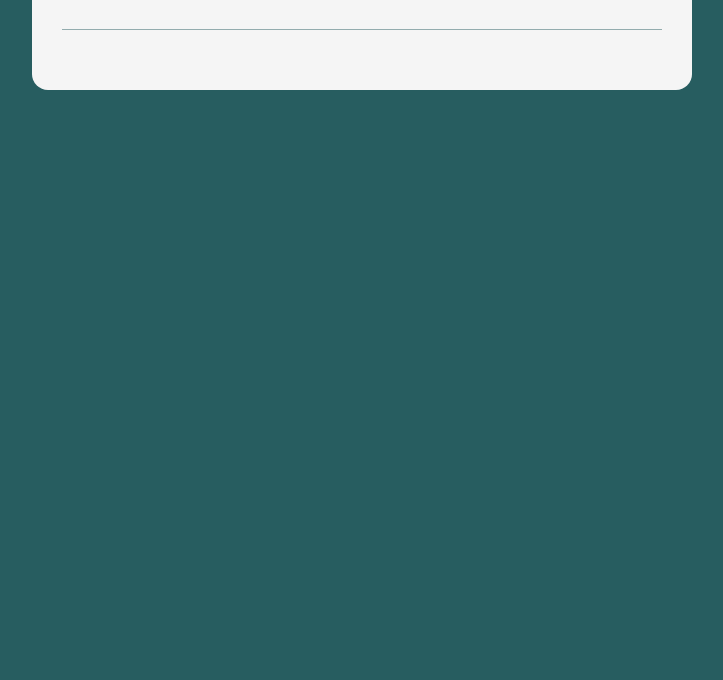
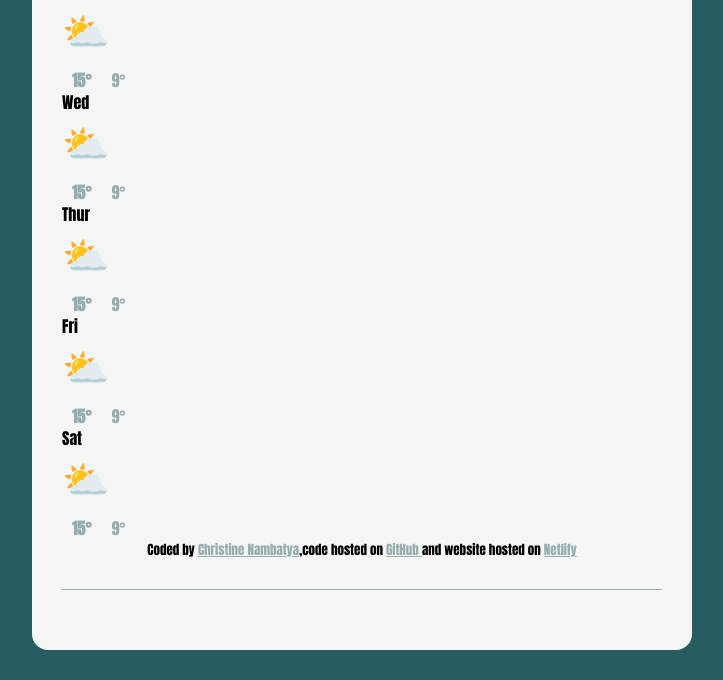
Before and after one commit to ChrissyNambz/Project-Climate, a plain HTML site: page index.html in a window 1280 px wide. Shown: the part 244-924 px from the top of the page, without its empty margins (278-1001 px from the left). Before the commit the page ends 800 px from the top, so only its background shows below. Drawn offline with nearby package versions, Linux system fonts and the light colour scheme; no server answers.

Commit message:
Updated HTML & CSS
Added Weekday's to Html and updated HTML

```diff
--- a/index.html
+++ b/index.html
@@ -44,7 +44,66 @@
       <div class="temp-figure" id="temperature">14</div>
        <div class="climate-unit">°C</div>
     </div>
+  </div class="weather-forecast">
+  <div class=" weather-forecast-day">
+    <div class="weather-forecast-date"> Tue</div>
+    <div class="weather-forecast-icon">⛅ </div>
+    <div class="weather-forecast-temperatures">
+       <div class="weather-forecast-temperature">
+      <strong> 15°</strong>
+       </div>
+        <div class="weather-forecast-temperature">
+       9°</div>
   </div>
+
+  </div class="weather-forecast">
+  <div class=" weather-forecast-day">
+    <div class="weather-forecast-date"> Wed</div>
+    <div class="weather-forecast-icon">⛅ </div>
+    <div class="weather-forecast-temperatures">
+       <div class="weather-forecast-temperature">
+      <strong> 15°</strong>
+       </div>
+        <div class="weather-forecast-temperature">
+       9°</div>
+  </div>
+
+  </div class="weather-forecast">
+  <div class=" weather-forecast-day">
+    <div class="weather-forecast-date"> Thur</div>
+    <div class="weather-forecast-icon">⛅ </div>
+    <div class="weather-forecast-temperatures">
+       <div class="weather-forecast-temperature">
+      <strong> 15°</strong>
+       </div>
+        <div class="weather-forecast-temperature">
+       9°</div>
+  </div>
+
+  </div class="weather-forecast">
+  <div class=" weather-forecast-day">
+    <div class="weather-forecast-date"> Fri</div>
+    <div class="weather-forecast-icon">⛅ </div>
+    <div class="weather-forecast-temperatures">
+       <div class="weather-forecast-temperature">
+      <strong> 15°</strong>
+       </div>
+        <div class="weather-forecast-temperature">
+       9°</div>
+  </div>
+
+  </div class="weather-forecast">
+  <div class=" weather-forecast-day">
+    <div class="weather-forecast-date"> Sat</div>
+    <div class="weather-forecast-icon">⛅ </div>
+    <div class="weather-forecast-temperatures">
+       <div class="weather-forecast-temperature">
+      <strong> 15°</strong>
+       </div>
+        <div class="weather-forecast-temperature">
+       9°</div>
+  </div>
+    </div>
     <footer>
       Coded by
       <a href="https://github.com/ChrissyNambz" target="_blank"
--- a/src/style.css
+++ b/src/style.css
@@ -74,6 +74,34 @@ main {
   font-size: 30px;
   font-weight: 28px;
 }
+.weather-forecast {
+  display: flex;
+  justify-content: space-around;
+  margin-top: 30px;
+}
+.weather-forecast-date {
+  text-align: centre;
+  color: rgba (39, 33, 66, 0.4);
+  font-size: 16px;
+  line-height: 20px;
+}
+
+.weather-forecast-icon {
+  font-size: 38px;
+  text-align: centre;
+}
+.weather-forecast-temperatures {
+  text-align: centre;
+  color: rgba(4, 66, 71, 0.404);
+  margin-top: 10px;
+  display: flex;
+  justify-content: centre;
+}
+
+.weather-forecast-temperature {
+  padding: 0 10px;
+}
+
 footer {
   border-bottom: 1px solid rgba(4, 66, 71, 0.404);
   padding: 0 0 30px 0;
```
